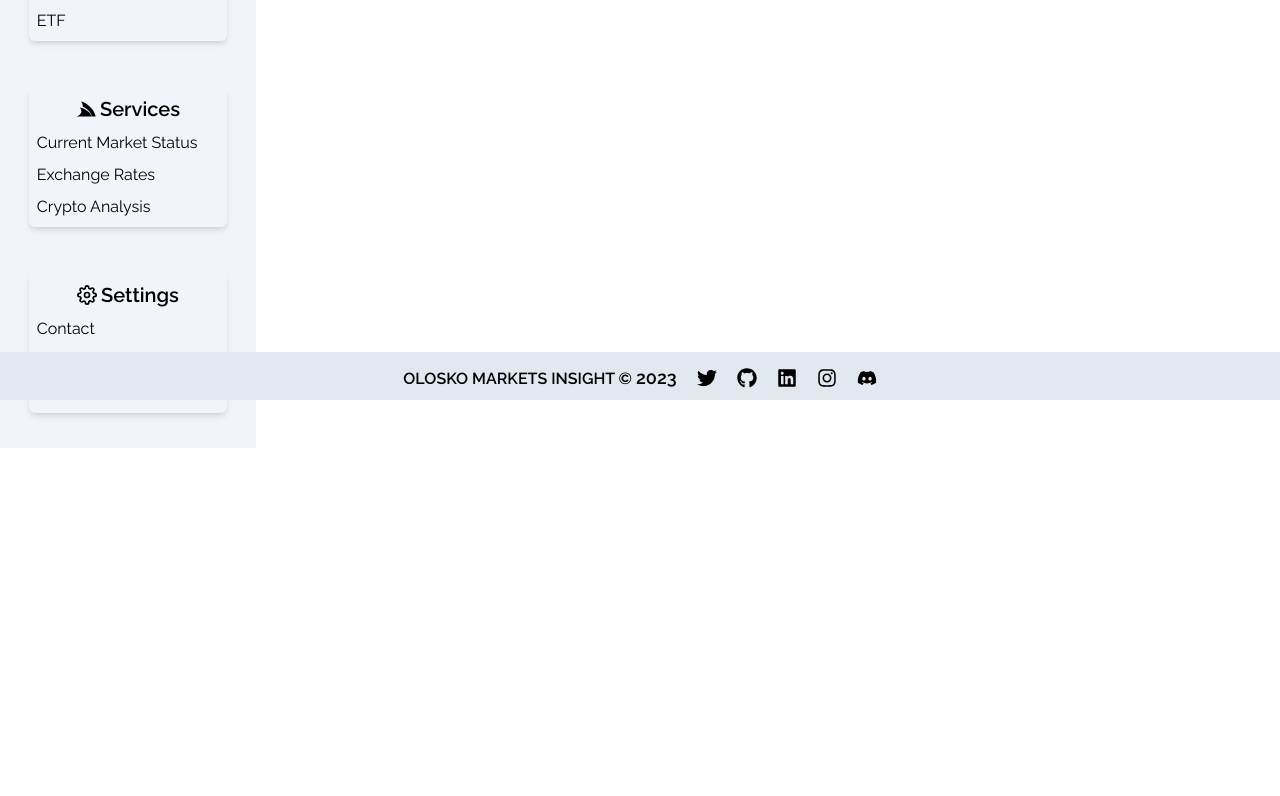
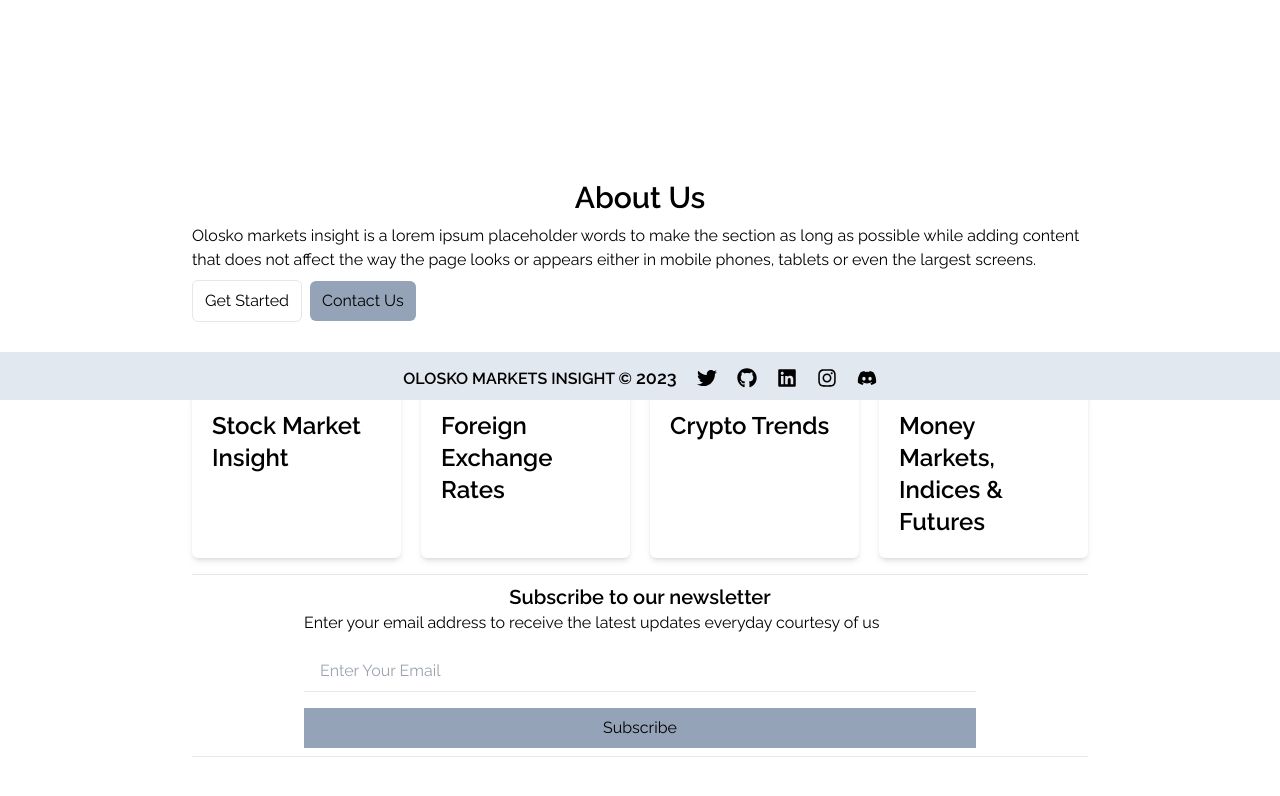
Before and after one commit to Olosko23/New-Dashboard, a React (Create React App) app: page / in a window 1280 px wide. Shown: the part 400-1196 px from the top of the page. Before the commit the page ends 888 px from the top, so only its background shows below. Built offline with nearby package versions, Linux system fonts and the light colour scheme.

Commit message:
home page separated from dashboard

```diff
--- a/src/App.js
+++ b/src/App.js
@@ -6,6 +6,7 @@ import {BrowserRouter, Routes, Route} from 'react-router-dom';
 import Header from './components/Header';
 import Footer from './components/Footer';
 import Recovery from './pages/Recovery';
+import Dashboard from './pages/Dashboard';
 
 export default function App() {
 
@@ -15,6 +16,7 @@ export default function App() {
         <Routes>
           <Route element={<Header />}>
             <Route path="/" element={<Home />} />
+            <Route path="/dashboard" element={<Dashboard />} />
             <Route path="/login" element={<Login />} />
             <Route path="/register" element={<Register />} />
             <Route path="/recovery" element={<Recovery />} />
--- a/src/components/Header.jsx
+++ b/src/components/Header.jsx
@@ -6,13 +6,12 @@ import { BsAlarm, BsFillPersonPlusFill } from "react-icons/bs";
 const Header = () => {
   //const [auth, setAuth] = useState(false);
 
-  //window.location.href="/" ? setAuth(true) : setAuth(false);
+  //window.location.href="/dashboard" ? setAuth(true) : setAuth(false);
 
   return (
     <div className="">
       <div className="w-full h-12 px-5 py-1 bg-slate-200 flex justify-between">
-        <Link className="mt-2 font-bold text-lg hover:scale-110">OLOSKO</Link>
-
+        <Link to='/' className="mt-2 font-bold text-lg hover:scale-110">OLOSKO</Link>
         <div className="flex gap-2">
           <Link
             className="py-2 px-4 rounded-md bg-neutral-400 cursor-pointer hover:font-semibold"
--- /dev/null
+++ b/src/pages/Dashboard.jsx
@@ -0,0 +1,16 @@
+import React from 'react'
+import Feed from '../components/Feed';
+import Sidebar from '../components/Sidebar';
+
+const Dashboard = () => {
+  return (
+    <div className="w-full h-full">
+      <div className="flex">
+        <div className="basis-1/5"><Sidebar /></div>
+        <div className="basis-4/5"><Feed /></div>
+      </div>
+    </div>
+  )
+}
+
+export default Dashboard
--- a/src/pages/Home.jsx
+++ b/src/pages/Home.jsx
@@ -1,16 +1,82 @@
-import React from 'react'
-import Feed from '../components/Feed';
-import Sidebar from '../components/Sidebar';
+import React from "react";
+import { Link } from "react-router-dom";
 
 const Home = () => {
   return (
-    <div className="w-full h-full">
-      <div className="flex">
-        <div className="basis-1/5"><Sidebar /></div>
-        <div className="basis-4/5"><Feed /></div>
-      </div>
+    <div className="px-5 py-4 gap-2 mb-24 sm:mb-10">
+      <section className="mb-2 flex h-[300px] sm:h-[500px]">
+        <div className="basis-1/2">HERO</div>
+        <div className="hidden sm:flex basis-1/2">HERO</div>
+      </section>
+      <section className="max-w-4xl mx-auto mb-2 py-2">
+        <h2 className="grid place-items-center mb-2 font-semibold text-xl sm:text-3xl">
+          About Us
+        </h2>
+        <div className="font-medium text-sm sm:text-base max-w-4xl mx-auto">
+          Olosko markets insight is a lorem ipsum placeholder words to make the
+          section as long as possible while adding content that does not affect
+          the way the page looks or appears either in mobile phones, tablets or
+          even the largest screens.
+        </div>
+        <div className="w-1/2 mt-2 gap-2 flex place-items-center flex-row">
+          <button className="border rounded-md py-2 px-3 grid place-items-center hover:font-semibold">
+            <Link to="/register">Get Started</Link>
+          </button>
+          <button className="bg-slate-400 rounded-md  py-2 px-3 grid place-items-center hover:font-semibold">
+            <Link to="/">Contact Us</Link>
+          </button>
+        </div>
+      </section>
+      <section className="mb-2 py-2">
+        <h2 className="grid place-items-center mb-2 font-semibold text-xl sm:text-3xl">
+          Services
+        </h2>
+        <div className="max-w-4xl mx-auto grid gap-5 grid-cols-2 sm:grid-cols-3 xl:grid-cols-4">
+          <div className="cursor-pointer hover:scale-105 rounded-md shadow-md py-5 px-5">
+            <h3 className="font-semibold text-xl sm:text-2xl">
+              Stock Market Insight
+            </h3>
+          </div>
+          <div className="cursor-pointer hover:scale-105 rounded-md shadow-md py-5 px-5">
+            <h3 className="font-semibold text-xl sm:text-2xl">
+              Foreign Exchange Rates
+            </h3>
+          </div>
+          <div className="cursor-pointer hover:scale-105 rounded-md shadow-md py-5 px-5">
+            <h3 className="font-semibold text-xl sm:text-2xl">Crypto Trends</h3>
+          </div>
+          <div className="cursor-pointer hover:scale-105 rounded-md shadow-md py-5 px-5">
+            <h3 className="font-semibold text-xl sm:text-2xl">
+              Money Markets, Indices & Futures
+            </h3>
+          </div>
+        </div>
+      </section>
+      <section
+        name="newsletter"
+        className="mb-2 py-2 max-w-4xl mx-auto border-t border-b"
+      >
+        <h2 className="text-xl font-semibold grid place-items-center">
+          Subscribe to our newsletter
+        </h2>
+        <form className="flex flex-col gap-4 max-w-2xl mx-auto">
+          <p className="text-base">
+            Enter your email address to receive the latest updates everyday
+            courtesy of us
+          </p>
+          <input
+            className="py-2 px-4 border-b"
+            type="email"
+            placeholder="Enter Your Email"
+            required
+          />
+          <button className="py-2 px-3 bg-slate-400 hover:font-semibold">
+            Subscribe
+          </button>
+        </form>
+      </section>
     </div>
-  )
-}
+  );
+};
 
-export default Home
+export default Home;
--- a/src/pages/Login.jsx
+++ b/src/pages/Login.jsx
@@ -12,7 +12,7 @@ const Login = () => {
     e.preventDefault();
     alert(`Logged in using ${email}`);
     console.log(email, pass);
-    navigate("/");
+    navigate("/dashboard");
   };
   const handleClick = () => {
     alert(`Under Construction, Use Email`);
```
